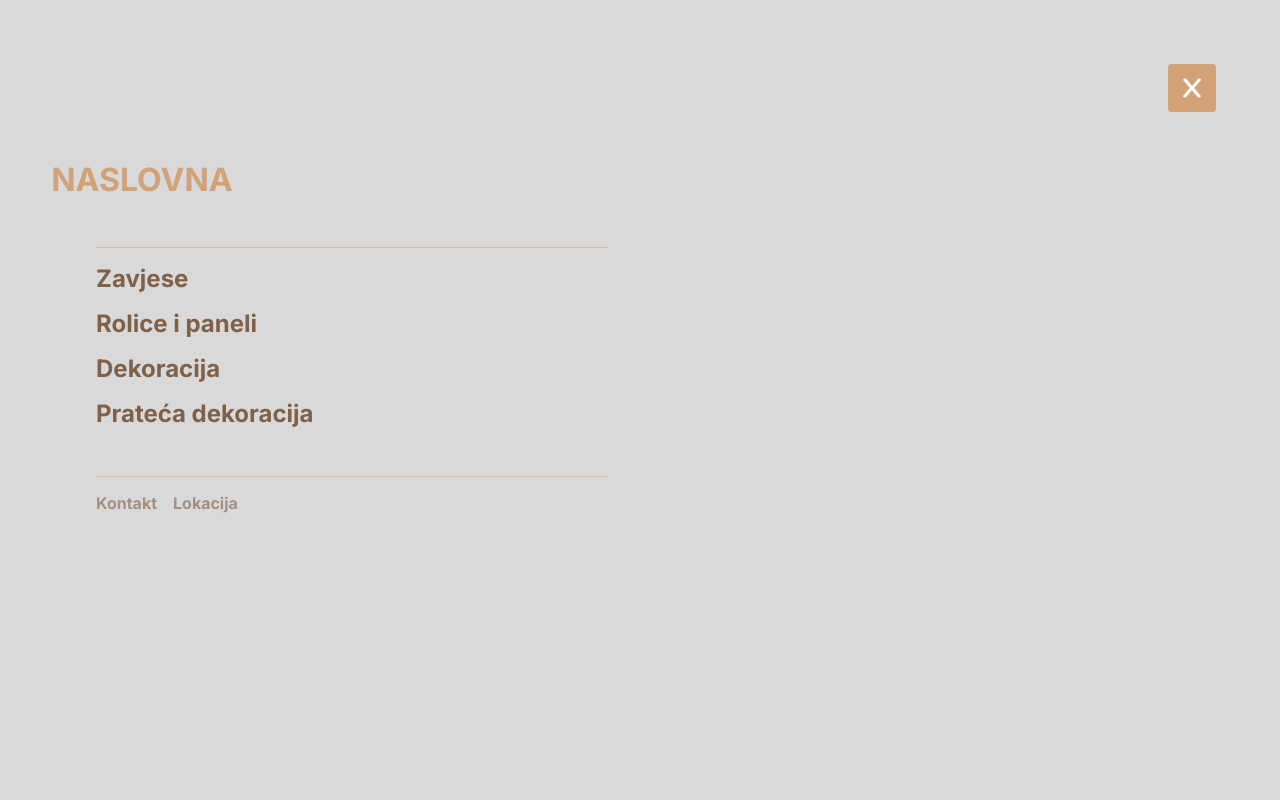
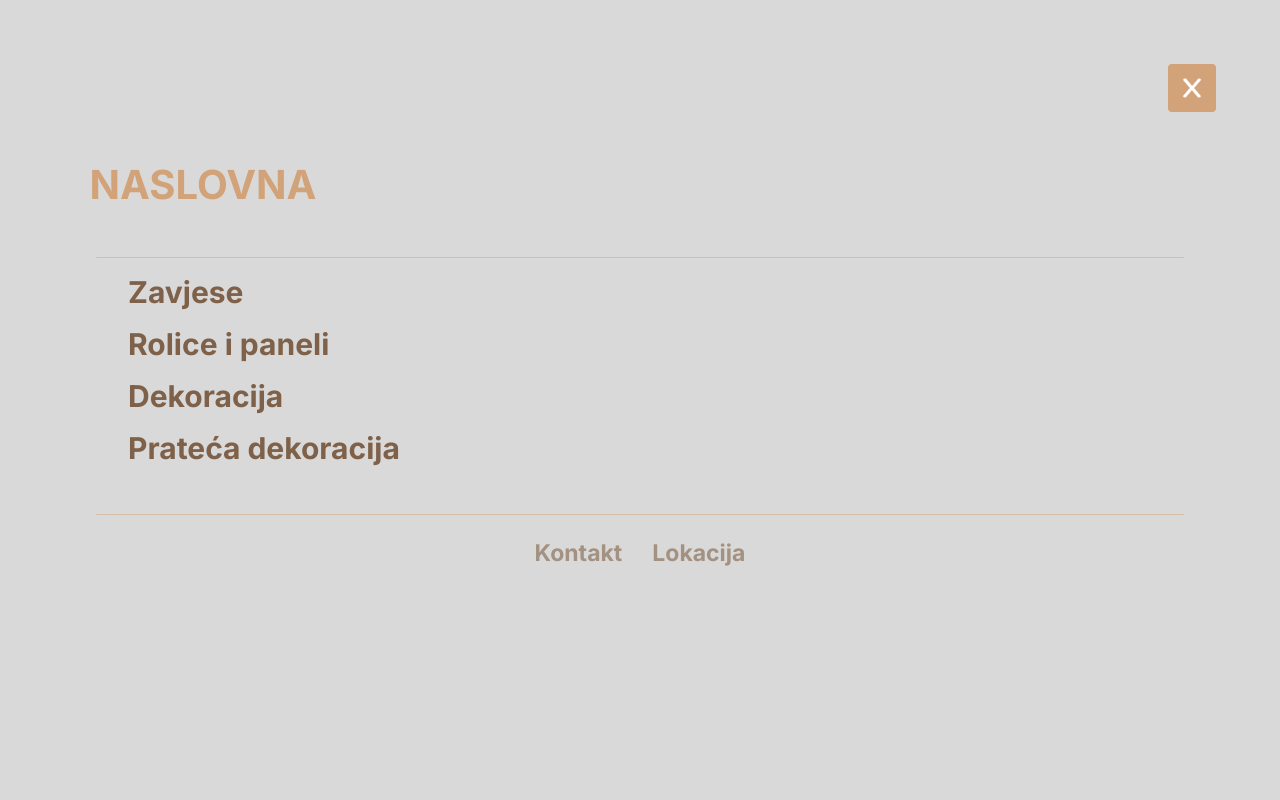
Before and after one commit to romeodombaj/salon-zavjesa-sonja-2024, a Next.js app: page / in a window 1280 px wide. Shown: the top 800 px of the page. Built offline with nearby package versions, Linux system fonts and the light colour scheme; a web font is replaced by a local one.

Commit message:
navigation bar modification

```diff
--- a/components/HomePage/4_ContactUs/ContactForm.js
+++ b/components/HomePage/4_ContactUs/ContactForm.js
@@ -21,7 +21,7 @@ export default function ContactForm() {
 
   const onDescriptionChange = (e) => {
     setDescription(e.currentTarget.value);
-  };
+  }
 
   return (
     <div className={styles.wrapper}>
--- a/components/Navigation/MobileMenu.module.css
+++ b/components/Navigation/MobileMenu.module.css
@@ -43,11 +43,11 @@
 .home {
   float: left;
   text-align: left;
-  font-size: 2em;
+  font-size: 40px;
   font-weight: bold;
   margin-top: 20vh;
   margin-bottom: 2rem;
-  margin-left: 4%;
+  margin-left: 7%;
   cursor: pointer;
   position: relative;
 }
@@ -57,14 +57,14 @@
   flex-direction: column;
   justify-content: space-around;
   align-items: flex-start;
-  width: 85%;
+  width: 80%;
   gap: 1rem;
   margin: 0 auto;
   margin-bottom: 2rem;
 }
 
 .portfolio {
-  font-size: 1.5em;
+  font-size: 30px;
   font-weight: bold;
   text-align: left;
   cursor: pointer;
@@ -76,7 +76,7 @@
 }
 
 .separator {
-  width: 40%;
+  width: 85%;
   background-color: rgba(var(--highlight-color), 0.5);
   height: 1px;
   margin: 1rem 7.5%;
@@ -97,16 +97,17 @@
 .info-list {
   display: flex;
   flex-direction: row;
-  justify-content: flex-start;
+  justify-content: center;
   align-items: center;
   width: 85%;
-  gap: 1rem;
+  gap: 30px;
   color: rgba(var(--highlight-dark-color), 0.6);
   margin: 0 auto;
 }
 
 .info {
-  font-size: 1em;
+  margin-top: 0.5rem;
+  font-size: 23px;
   font-weight: bold;
   text-align: left;
   cursor: pointer;
```
